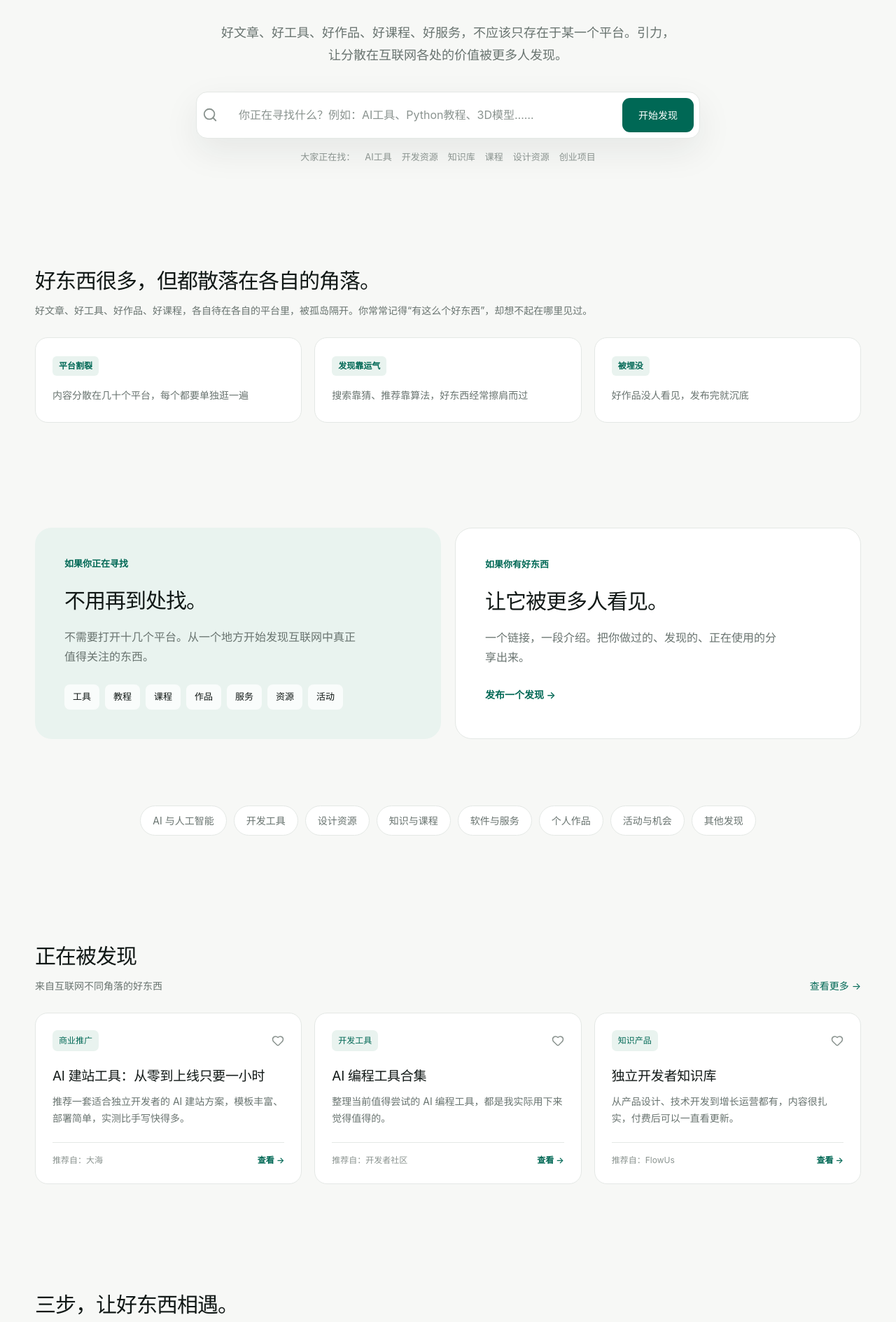
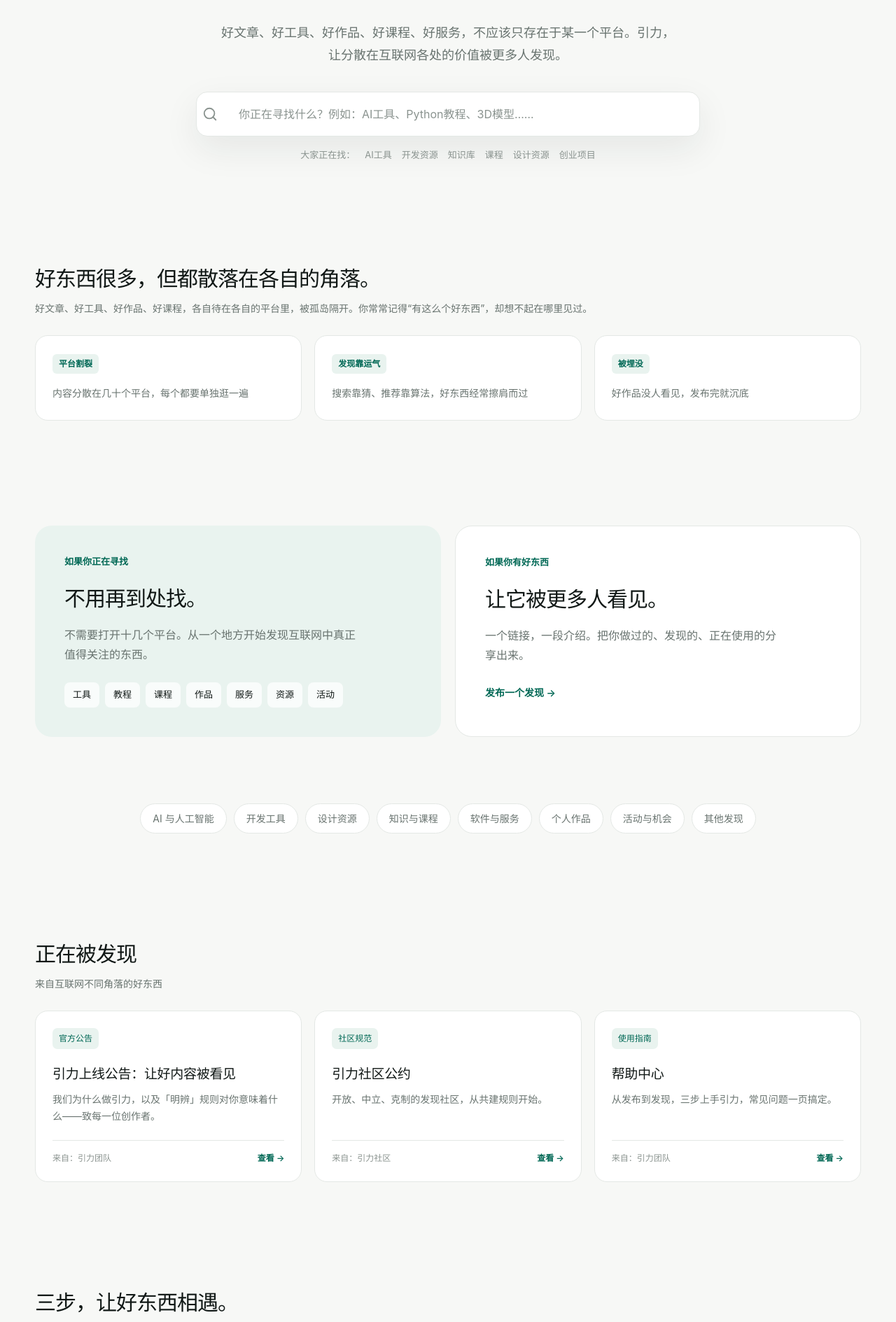
Before and after one commit to deqiuwangshi-png/gravity-share, a Next.js app: page / in a window 1280 px wide. Shown: the part 381-2270 px from the top of the page at 70% size. Built offline with nearby package versions, Linux system fonts and the light colour scheme; no server answers.

Commit message:
整理落地页的相关区域

```diff
--- a/app/(marketing)/page.tsx
+++ b/app/(marketing)/page.tsx
@@ -1,6 +1,6 @@
 import Link from "next/link";
 import { Logo } from "@/components/common/logo";
-import { Search, Heart } from "lucide-react";
+import { Search } from "lucide-react";
 import { SITE_INFO } from "@/lib/config";
 import { LANDING_CARDS, MARKETING_CATEGORIES, MARKETING_SEARCH_HINTS } from "@/lib/data";
 
@@ -42,7 +42,6 @@ export default function Home() {
           <div className="search-box" role="search">
             <span className="search-icon" aria-hidden="true"><Search size={22} /></span>
             <input name="q" type="search" placeholder="你正在寻找什么？例如：AI工具、Python教程、3D模型……" aria-label="搜索资源" readOnly />
-            <button className="search-button" type="button">开始发现</button>
           </div>
           <div className="search-hints">大家正在找：{MARKETING_SEARCH_HINTS.map((hint) => <span className="search-hint" data-placeholder key={hint}>{hint}</span>)}</div>
         </section>
@@ -60,7 +59,7 @@ export default function Home() {
         <section className="section container" id="who">
           <div className="two-side">
             <div className="side-card find"><div className="side-label">如果你正在寻找</div><h2>不用再到处找。</h2><p>不需要打开十几个平台。从一个地方开始发现互联网中真正值得关注的东西。</p><div className="side-list">{["工具", "教程", "课程", "作品", "服务", "资源", "活动"].map((item) => <span key={item}>{item}</span>)}</div></div>
-            <div className="side-card share"><div className="side-label">如果你有好东西</div><h2>让它被更多人看见。</h2><p>一个链接，一段介绍。把你做过的、发现的、正在使用的分享出来。</p><span className="side-action" data-placeholder>发布一个发现 <span aria-hidden="true">→</span></span></div>
+            <div className="side-card share"><div className="side-label">如果你有好东西</div><h2>让它被更多人看见。</h2><p>一个链接，一段介绍。把你做过的、发现的、正在使用的分享出来。</p><Link className="side-action" href="/register">发布一个发现 <span aria-hidden="true">→</span></Link></div>
           </div>
         </section>
 
@@ -71,14 +70,13 @@ export default function Home() {
         <section className="section container" id="discover">
           <div className="section-head">
             <div><h2 className="section-title">正在被发现</h2><p className="section-desc">来自互联网不同角落的好东西</p></div>
-            <span className="more" data-placeholder>查看更多 <span aria-hidden="true">→</span></span>
           </div>
           <div className="cards">{LANDING_CARDS.map((card) => (
-            <article className="card" key={card.title}>
-              <div className="card-top"><span className="type">{card.type}</span><button className="save" type="button" aria-label={`收藏${card.title}`}><Heart size={18} /></button></div>
+            <Link className="card" href={card.link} key={card.title}>
+              <div className="card-top"><span className="type">{card.type}</span></div>
               <h3>{card.title}</h3><p>{card.summary}</p>
-              <div className="card-meta"><span>推荐自：{card.source}</span><span className="card-link" data-placeholder>查看 <span aria-hidden="true">→</span></span></div>
-            </article>
+              <div className="card-meta"><span>来自：{card.source}</span><span className="card-link">查看 <span aria-hidden="true">→</span></span></div>
+            </Link>
           ))}</div>
         </section>
 
--- a/lib/data.ts
+++ b/lib/data.ts
@@ -20,32 +20,36 @@ export const MARKETING_CATEGORIES = [
   "其他发现",
 ] as const;
 
-/* ---------- 落地页「正在被发现」示例卡片 ---------- */
+/* ---------- 落地页「正在被发现」运营入口卡片 ---------- */
 
 /**
- * 落地页「正在被发现」示例卡片（静态统一结构，2026-08-23）
- * 统一结构：type 标签 / title（固定 1 行）/ summary（强制 ≤2 行）/ source 来源，
+ * 落地页「正在被发现」运营入口卡片（2026-08-23 静态结构；2026-08-29 换真实运营文案）
+ * 定位：官网 = 静态对外展示页，不接数据库。卡片指向站内真实页面（公告/规范/帮助），
+ * 统一结构：type 标签 / title（固定 1 行）/ summary（强制 ≤2 行）/ source 来源 / link 跳转，
  * 保证网格卡片视觉高度一致，不因内容长短拉伸。
- * 接入真实运营数据前替换本数组即可，组件与样式零改动。
+ * 更换运营内容时改本数组即可，组件与样式零改动。
  */
 export const LANDING_CARDS = [
   {
-    type: "商业推广",
-    title: "AI 建站工具：从零到上线只要一小时",
-    summary: "推荐一套适合独立开发者的 AI 建站方案，模板丰富、部署简单，实测比手写快得多。",
-    source: "大海",
+    type: "官方公告",
+    title: "引力上线公告：让好内容被看见",
+    summary: "我们为什么做引力，以及「明辨」规则对你意味着什么——致每一位创作者。",
+    source: "引力团队",
+    link: "/notice/creators-letter",
   },
   {
-    type: "开发工具",
-    title: "AI 编程工具合集",
-    summary: "整理当前值得尝试的 AI 编程工具，都是我实际用下来觉得值得的。",
-    source: "开发者社区",
+    type: "社区规范",
+    title: "引力社区公约",
+    summary: "开放、中立、克制的发现社区，从共建规则开始。",
+    source: "引力社区",
+    link: "/guidelines",
   },
   {
-    type: "知识产品",
-    title: "独立开发者知识库",
-    summary: "从产品设计、技术开发到增长运营都有，内容很扎实，付费后可以一直看更新。",
-    source: "FlowUs",
+    type: "使用指南",
+    title: "帮助中心",
+    summary: "从发布到发现，三步上手引力，常见问题一页搞定。",
+    source: "引力团队",
+    link: "/help",
   },
 ] as const;
 
--- a/styles/marketing/sections.css
+++ b/styles/marketing/sections.css
@@ -49,6 +49,8 @@
   border: 1px solid var(--border);
   border-radius: var(--radius-card);
   background: var(--surface);
+  color: inherit;
+  text-decoration: none;
   transition: transform 220ms ease, box-shadow 220ms ease;
 }
 
@@ -70,15 +72,6 @@
   background: var(--primary-soft);
   color: var(--primary);
   font-size: 12px;
-}
-
-.save {
-  border: 0;
-  background: transparent;
-  color: var(--text-soft);
-  font-size: 20px;
-  line-height: 1;
-  cursor: pointer;
 }
 
 .card h3 {
--- a/styles/marketing/site.css
+++ b/styles/marketing/site.css
@@ -73,14 +73,12 @@
   transform: translateY(-1px);
 }
 
-.btn-primary,
-.search-button {
+.btn-primary {
   background: var(--primary);
   color: var(--on-primary);
 }
 
-.btn-primary:hover,
-.search-button:hover {
+.btn-primary:hover {
   background: var(--primary-dark);
 }
 
@@ -161,15 +159,6 @@
 
 .search-box input::placeholder {
   color: var(--text-soft);
-}
-
-.search-button {
-  border: 0;
-  border-radius: 11px;
-  padding: 14px 23px;
-  cursor: pointer;
-  font-size: 14px;
-  transition: background 180ms ease;
 }
 
 .search-hints {
@@ -294,10 +283,6 @@
     width: 38px;
   }
 
-  .search-button {
-    padding: 12px 15px;
-  }
-
   .search-hints {
     line-height: 2.3;
   }
@@ -338,8 +323,4 @@
   .search-box input {
     min-height: 44px;
   }
-
-  .search-button {
-    width: 100%;
-  }
 }
```
